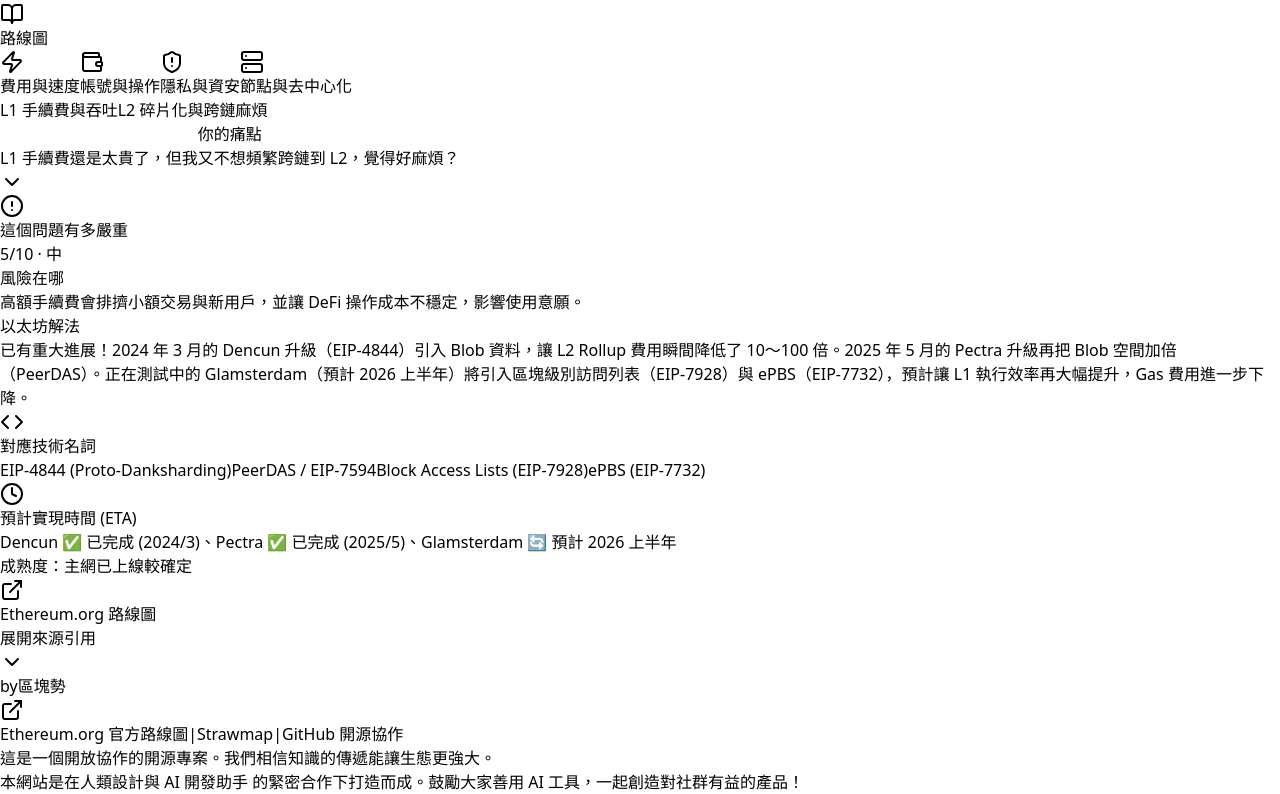
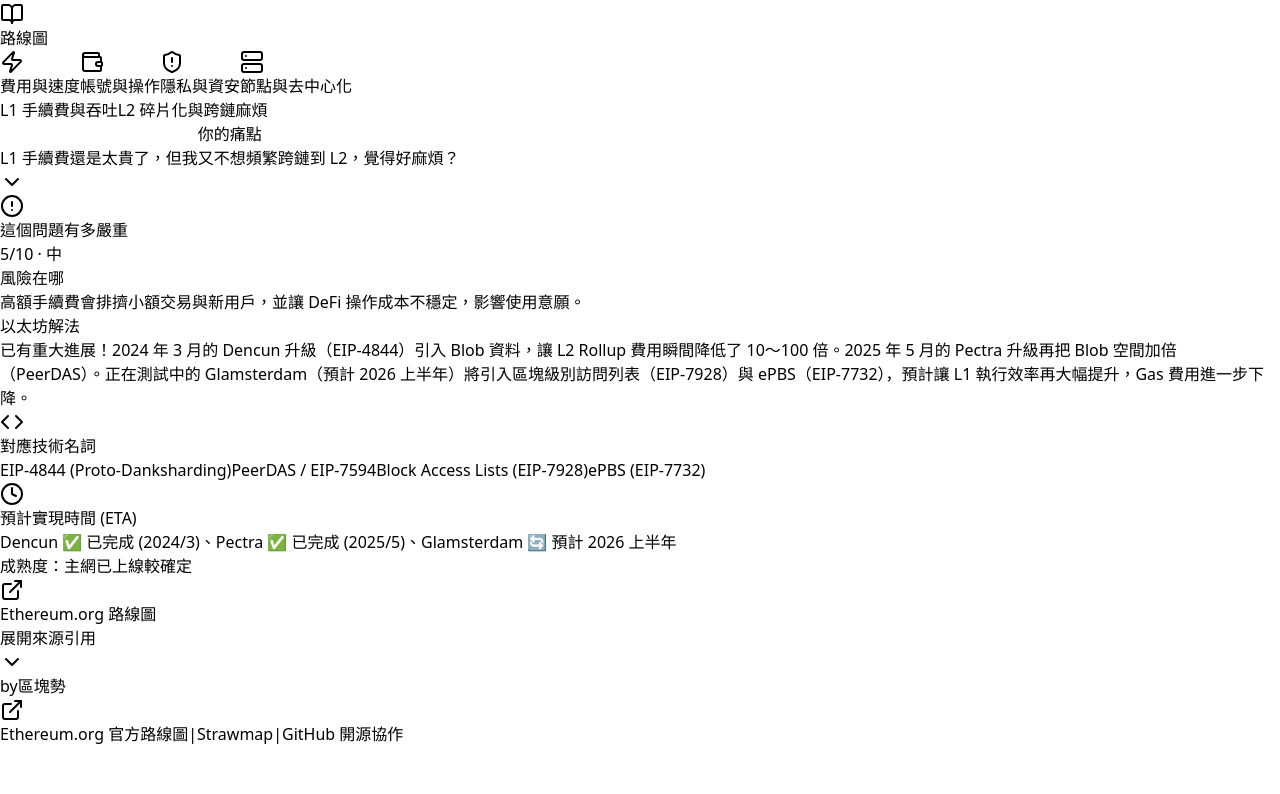
Before and after one commit to ASTROHSU/Ethereum-roadmap, a React (Vite) app: page / in a window 1280 px wide. Shown: the part 1732-2526 px from the top of the page. After the commit the page ends 2478 px from the top, so only its background shows below. Built offline with nearby package versions, Linux system fonts and the light colour scheme.

Commit message:
chore: remove AI collaboration message from footer and README

```diff
--- a/src/components/EthereumRoadmapUX.jsx
+++ b/src/components/EthereumRoadmapUX.jsx
@@ -1103,14 +1103,6 @@
             </a>
           </div>
 
-          {/* AI Message & Collaboration */}
-          <div className="mt-4 max-w-lg mx-auto bg-white/60 backdrop-blur-sm rounded-2xl p-4 border border-slate-100 shadow-sm">
-            <p className="text-sm leading-relaxed text-slate-600">
-              這是一個開放協作的開源專案。我們相信知識的傳遞能讓生態更強大。
-              <br className="hidden md:block" />
-              本網站是在人類設計與 <span className="font-semibold text-indigo-500">AI 開發助手</span> 的緊密合作下打造而成。鼓勵大家善用 AI 工具，一起創造對社群有益的產品！
-            </p>
-          </div>
 
         </div>
       </footer>
```
Also changed, not shown: 1 other file (tests, documents, lock files or other folders).
